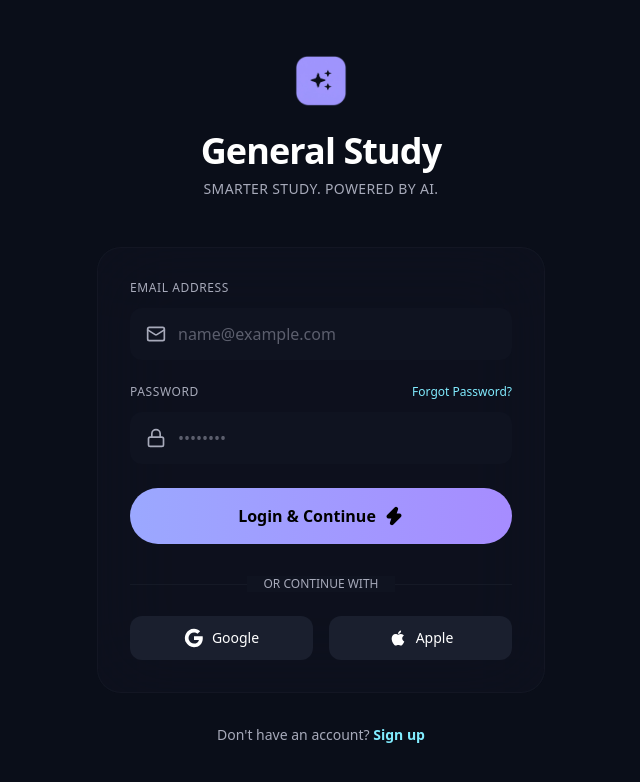
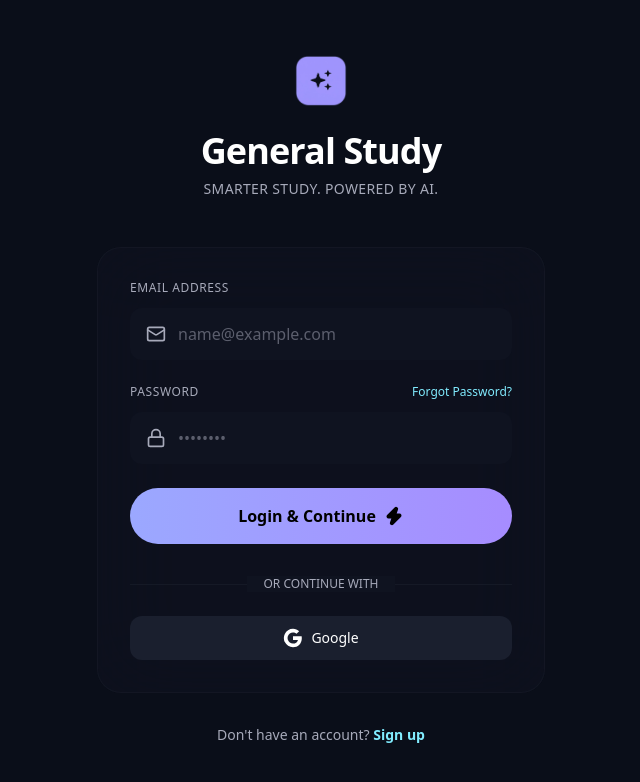
Before and after one commit to zimcodes1/General-Study, a React (Vite) app in the folder frontend/: page /login in a window 1280 px wide. Shown: the top 782 px of the page, without its empty margins (319-959 px from the left). Built offline with nearby package versions, Linux system fonts and the light colour scheme.

Commit message:
update: remove the continue with Apple option from the login form

```diff
--- a/frontend/src/components/dashboard/Sidebar.tsx
+++ b/frontend/src/components/dashboard/Sidebar.tsx
@@ -54,7 +54,7 @@
                 onClick={onClose}
                 className={`flex items-center gap-3 px-4 py-3 rounded-xl transition-all ${
                   isActive
-                    ? 'bg-surface-container-high text-on-surface'
+                    ? 'bg-surface-container-high text-on-surface border-r-4 border-primary'
                     : 'text-on-surface-variant hover:bg-surface-container hover:text-on-surface'
                 }`}
               >
--- a/frontend/src/components/svgs/Apple.tsx
+++ /dev/null
@@ -1,7 +0,0 @@
-export default function Apple() {
-	return (
-		<svg className="w-5 h-5" viewBox="0 0 24 24" fill="currentColor">
-			<path d="M17.05 20.28c-.98.95-2.05.8-3.08.35-1.09-.46-2.09-.48-3.24 0-1.44.62-2.2.44-3.06-.35C2.79 15.25 3.51 7.59 9.05 7.31c1.35.07 2.29.74 3.08.8 1.18-.24 2.31-.93 3.57-.84 1.51.12 2.65.72 3.4 1.8-3.12 1.87-2.38 5.98.48 7.13-.57 1.5-1.31 2.99-2.54 4.09l.01-.01zM12.03 7.25c-.15-2.23 1.66-4.07 3.74-4.25.29 2.58-2.34 4.5-3.74 4.25z" />
-		</svg>
-	);
-}
--- a/frontend/src/pages/Login.tsx
+++ b/frontend/src/pages/Login.tsx
@@ -1,11 +1,9 @@
-import { Link } from 'react-router-dom';
-import { Mail, Lock, Zap } from 'lucide-react';
-import Apple from '../components/svgs/Apple';
-import Google from '../components/svgs/Google';
-import { useEffect } from 'react';
+import { Link } from "react-router-dom";
+import { Mail, Lock, Zap } from "lucide-react";
+import Google from "../components/svgs/Google";
+import { useEffect } from "react";
 
 export default function Login() {
-
 	useEffect(() => {
 		document.title = "Login - General Study";
 	}, []);
@@ -17,14 +15,20 @@
 					<div className="inline-flex items-center justify-center w-13 h-13 rounded-2xl mb-6">
 						<img src="/images/logo.png" alt="General Study Logo" />
 					</div>
-          <h1 className="text-4xl font-bold text-on-surface mb-2 tracking-tight">General Study</h1>
-          <p className="text-on-surface-variant text-sm tracking-wide">SMARTER STUDY. POWERED BY AI.</p>
+					<h1 className="text-4xl font-bold text-on-surface mb-2 tracking-tight">
+						General Study
+					</h1>
+					<p className="text-on-surface-variant text-sm tracking-wide">
+						SMARTER STUDY. POWERED BY AI.
+					</p>
 				</div>
 
 				<div className="bg-surface-container-low/60 backdrop-blur-[40px] rounded-3xl p-8 border border-outline-variant/15">
 					<form className="space-y-6">
 						<div>
-              <label className="block text-on-surface-variant text-xs uppercase tracking-wider mb-3 font-jakarta">Email Address</label>
+							<label className="block text-on-surface-variant text-xs uppercase tracking-wider mb-3 font-jakarta">
+								Email Address
+							</label>
 							<div className="relative">
 								<Mail className="absolute left-4 top-1/2 -translate-y-1/2 w-5 h-5 text-on-surface-variant" />
 								<input
@@ -37,8 +41,13 @@
 
 						<div>
 							<div className="flex justify-between items-center mb-3">
-                <label className="block text-on-surface-variant text-xs uppercase tracking-wider font-jakarta">Password</label>
-                <Link to="/forgot-password" className="text-tertiary text-xs hover:text-tertiary/80 transition-colors">
+								<label className="block text-on-surface-variant text-xs uppercase tracking-wider font-jakarta">
+									Password
+								</label>
+								<Link
+									to="/forgot-password"
+									className="text-tertiary text-xs hover:text-tertiary/80 transition-colors"
+								>
 									Forgot Password?
 								</Link>
 							</div>
@@ -67,26 +76,27 @@
 								<div className="w-full border-t border-outline-variant/20"></div>
 							</div>
 							<div className="relative flex justify-center text-xs">
-                <span className="bg-surface-container-low px-4 text-on-surface-variant">OR CONTINUE WITH</span>
+								<span className="bg-surface-container-low px-4 text-on-surface-variant">
+									OR CONTINUE WITH
+								</span>
 							</div>
 						</div>
 
-            <div className="grid grid-cols-2 gap-4 mt-6">
-              <button className="bg-surface-container-high rounded-xl py-3 text-on-surface text-sm font-jakarta hover:bg-surface-container-highest transition-colors flex items-center justify-center gap-2">
-                <Google/>
+						<div className="flex justify-center items-center mt-6">
+							<button className="w-full bg-surface-container-high rounded-xl py-3 text-on-surface text-sm font-jakarta hover:bg-surface-container-highest transition-colors flex items-center justify-center gap-2">
+								<Google />
 								Google
-              </button>
-              <button className="bg-surface-container-high rounded-xl py-3 text-on-surface text-sm font-jakarta hover:bg-surface-container-highest transition-colors flex items-center justify-center gap-2">
-              <Apple/>
-                Apple
 							</button>
 						</div>
 					</div>
 				</div>
 
 				<p className="text-center mt-8 text-on-surface-variant text-sm">
-          Don't have an account?{' '}
-          <Link to="/signup" className="text-tertiary hover:text-tertiary/80 transition-colors font-semibold">
+					Don't have an account?{" "}
+					<Link
+						to="/signup"
+						className="text-tertiary hover:text-tertiary/80 transition-colors font-semibold"
+					>
 						Sign up
 					</Link>
 				</p>
```
Lines whose indentation alone changed are shown as unchanged.
